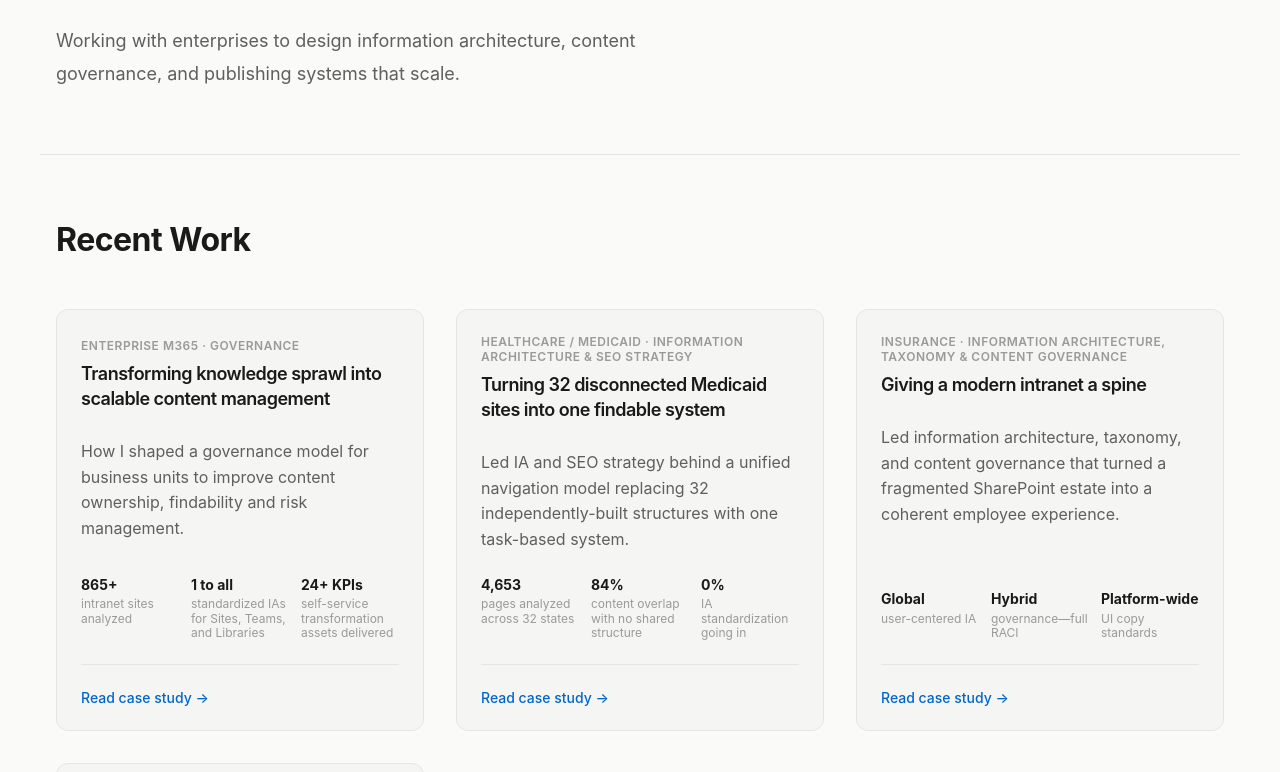
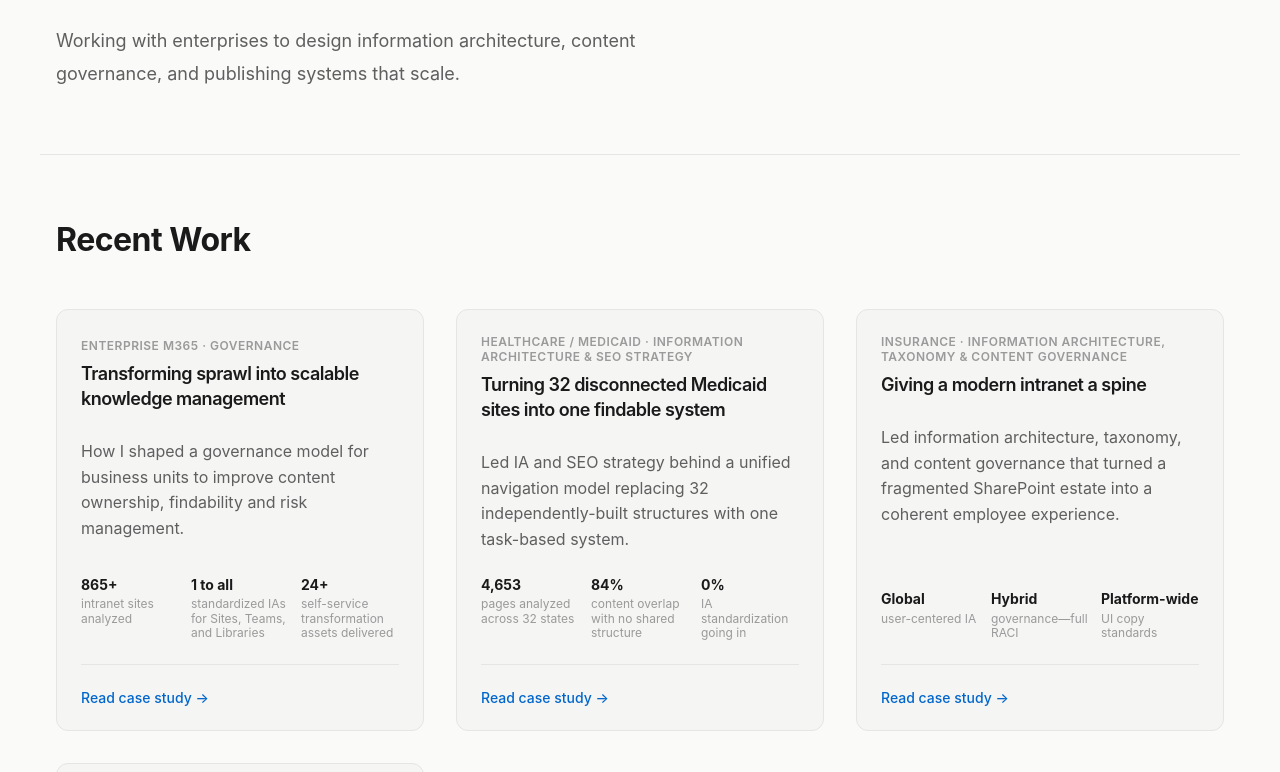
Before and after one commit to scentsofjustice/work-portfolio, a React (Vite) app: page / in a window 1280 px wide. Shown: the part 370-1142 px from the top of the page. Built offline with nearby package versions, Linux system fonts and the light colour scheme.

Commit message:
Update M365 case study copy

```diff
--- a/src/config.js
+++ b/src/config.js
@@ -28,12 +28,12 @@ export const siteConfig = {
     {
       id: "m365-governance",
       eyebrow: "ENTERPRISE M365 · GOVERNANCE",
-      headline: "Transforming knowledge sprawl into scalable content management",
+      headline: "Transforming sprawl into scalable knowledge management",
       shortDescription: "How I shaped a governance model for business units to improve content ownership, findability and risk management.",
       heroStats: [
         { number: "865+", label: "intranet sites analyzed" },
         { number: "1 to all", label: "standardized IAs for Sites, Teams, and Libraries" },
-        { number: "24+ KPIs", label: "self-service transformation assets delivered" }
+        { number: "24+", label: "self-service transformation assets delivered" }
       ],
       role: "Content Strategist – Structured Content Lead",
       client: "Enterprise reinsurance",
```
